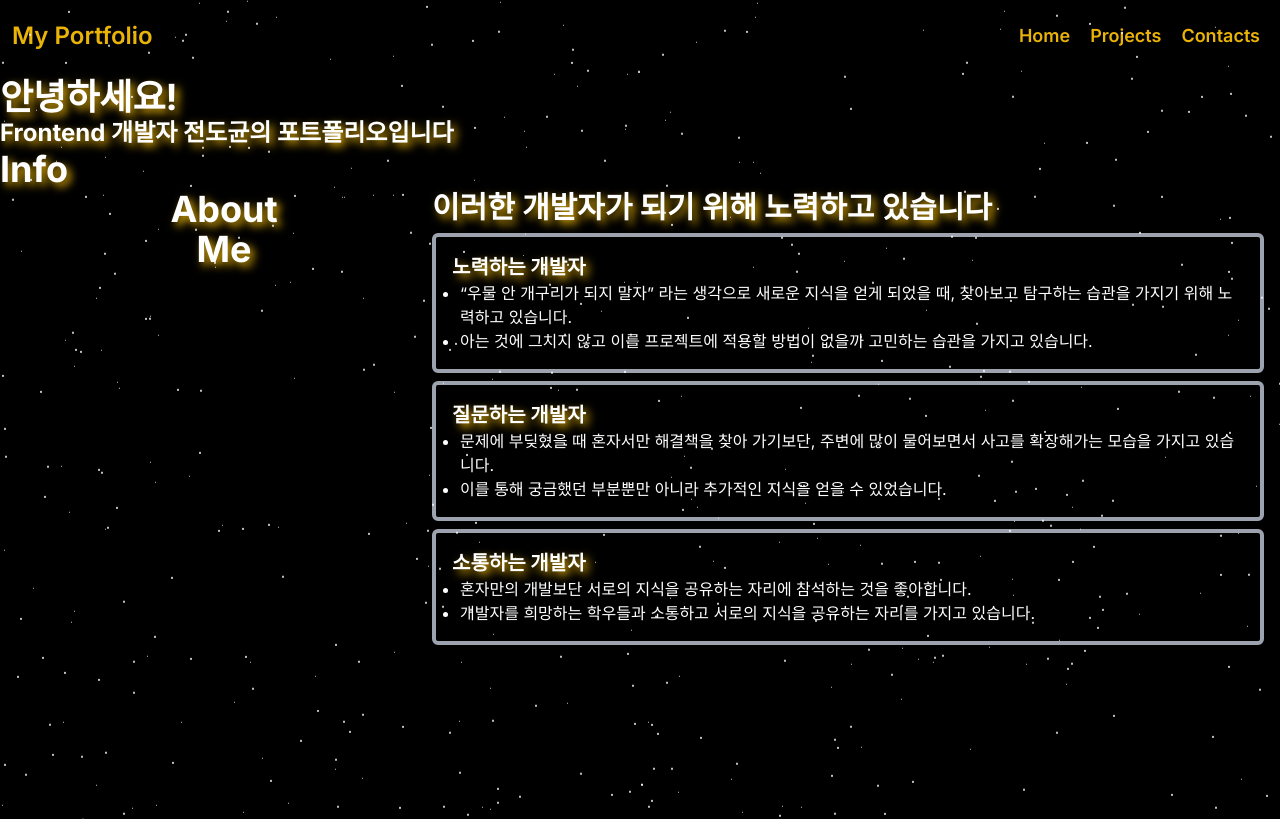
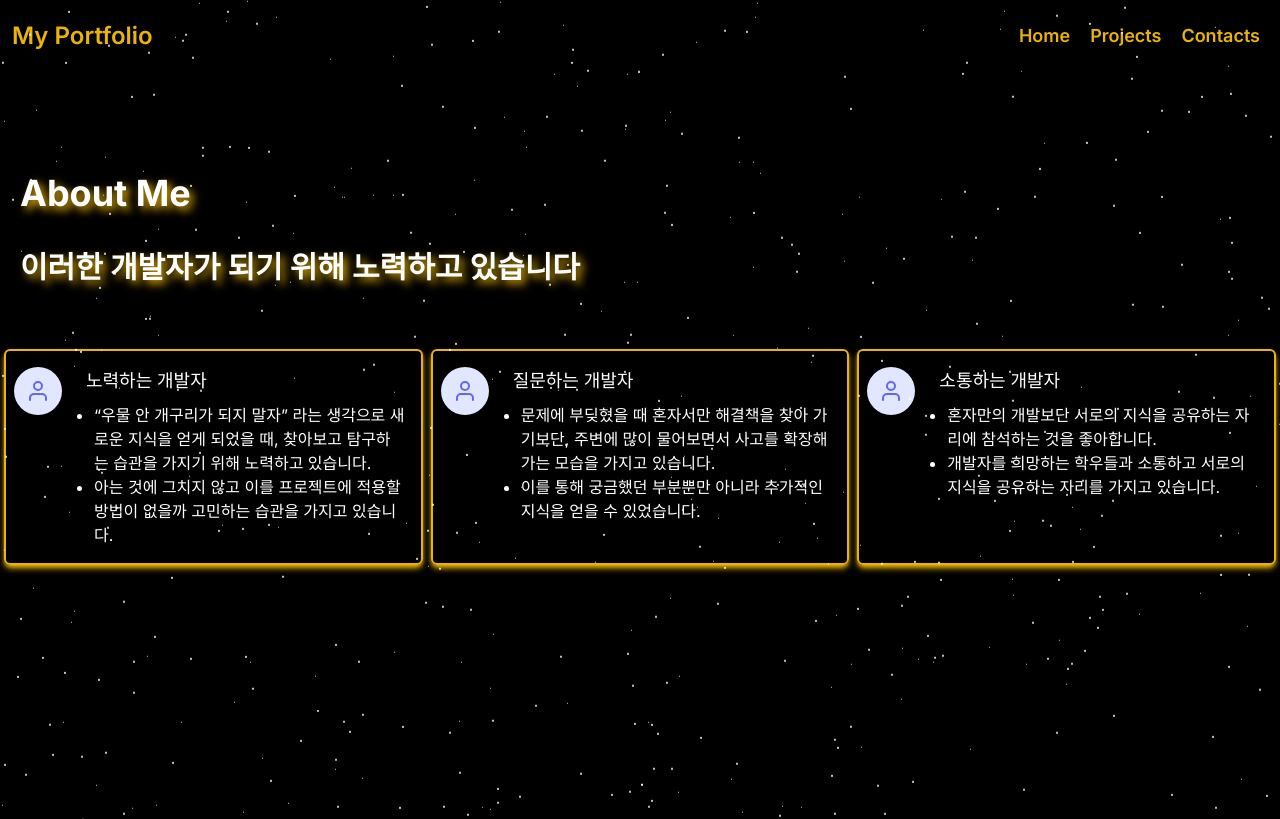
Before and after one commit to JeonDoGyun/NextJS_portfolio, a Next.js app: page / in a window 1280 px wide. Shown: the top 819 px of the page. Built offline with nearby package versions, Linux system fonts and the light colour scheme.

Commit message:
style: 개발자 특징 소개 카드 layout 변경

```diff
--- a/src/app/sections/IntroSection.tsx
+++ b/src/app/sections/IntroSection.tsx
@@ -4,28 +4,37 @@ import Banner from "../components/Banner";
 
 const IntroSection = () => {
   return (
-    <section className="h-screen rounded-3xl text-white">
-      <article className="introduction">
-        <Banner textSize="text-4xl">안녕하세요!</Banner>
-        <Banner textSize="text-2xl">
-          Frontend 개발자 전도균의 포트폴리오입니다
-        </Banner>
-      </article>
-      <article className="info">
-        <Banner textSize="text-4xl">Info</Banner>
-      </article>
-      <article className="about-me">
-        <div className="grid grid-cols-3 mx-4">
-          <div className="text-4xl col-span-1 flex flex-col text-center">
-            <Banner textSize="text-4xl">About</Banner>
-            <Banner textSize="text-4xl">Me</Banner>
-          </div>
-          <div className="text-area col-span-2">
+    <section className="body-font h-screen text-white">
+      <div className="container px-5 py-24 mx-auto">
+        <h1 className="sm:text-3xl text-2xl font-medium title-font mb-20">
+          <Banner textSize="text-4xl">About Me</Banner>
+          <br className="hidden sm:block" />
+          <div className="text-cneter">
             <Banner textSize="text-3xl">
               이러한 개발자가 되기 위해 노력하고 있습니다
             </Banner>
-            <div className="border-4 border-gray-400 rounded-md px-4 py-4 my-2">
-              <Banner textSize="text-xl">노력하는 개발자</Banner>
+          </div>
+        </h1>
+        <div className="flex flex-row sm:-m-4 -mx-4 -mb-10 -mt-4 md:space-y-0 space-y-6 w-auto gap-2">
+          <div className="p-2 py-4 md:w-1/3 flex border-2 border-yellow-500 shadow-md shadow-yellow-500 rounded-md">
+            <div className="w-12 h-12 inline-flex items-center justify-center rounded-full bg-indigo-100 text-indigo-500 mb-4 flex-shrink-0">
+              <svg
+                fill="none"
+                stroke="currentColor"
+                strokeLinecap="round"
+                strokeLinejoin="round"
+                strokeWidth="2"
+                className="w-6 h-6"
+                viewBox="0 0 24 24"
+              >
+                <path d="M20 21v-2a4 4 0 00-4-4H8a4 4 0 00-4 4v2" />
+                <circle cx="12" cy="7" r="4" />
+              </svg>
+            </div>
+            <div className="flex-grow pl-6">
+              <h2 className="text-lg title-font font-medium mb-2">
+                노력하는 개발자
+              </h2>
               <ul className="list-disc">
                 <li className="mx-2">
                   “우물 안 개구리가 되지 말자” 라는 생각으로 새로운 지식을 얻게
@@ -38,8 +47,26 @@ const IntroSection = () => {
                 </li>
               </ul>
             </div>
-            <div className="border-4 border-gray-400 rounded-md p-4 my-2">
-              <Banner textSize="text-xl">질문하는 개발자</Banner>
+          </div>
+          <div className="p-2 py-4 md:w-1/3 flex border-2 border-yellow-500 shadow-md shadow-yellow-500 rounded-md">
+            <div className="w-12 h-12 inline-flex items-center justify-center rounded-full bg-indigo-100 text-indigo-500 mb-4 flex-shrink-0">
+              <svg
+                fill="none"
+                stroke="currentColor"
+                strokeLinecap="round"
+                strokeLinejoin="round"
+                strokeWidth="2"
+                className="w-6 h-6"
+                viewBox="0 0 24 24"
+              >
+                <path d="M20 21v-2a4 4 0 00-4-4H8a4 4 0 00-4 4v2" />
+                <circle cx="12" cy="7" r="4" />
+              </svg>
+            </div>
+            <div className="flex-grow pl-6">
+              <h2 className="text-lg title-font font-medium mb-2">
+                질문하는 개발자
+              </h2>
               <ul className="list-disc">
                 <li className="mx-2">
                   문제에 부딪혔을 때 혼자서만 해결책을 찾아 가기보단, 주변에
@@ -51,8 +78,26 @@ const IntroSection = () => {
                 </li>
               </ul>
             </div>
-            <div className="border-4 border-gray-400 rounded-md p-4 my-2">
-              <Banner textSize="text-xl">소통하는 개발자</Banner>
+          </div>
+          <div className="p-2 py-4 md:w-1/3 flex border-2 border-yellow-500 shadow-md shadow-yellow-500 rounded-md">
+            <div className="w-12 h-12 inline-flex items-center justify-center rounded-full bg-indigo-100 text-indigo-500 mb-4 flex-shrink-0">
+              <svg
+                fill="none"
+                stroke="currentColor"
+                strokeLinecap="round"
+                strokeLinejoin="round"
+                strokeWidth="2"
+                className="w-6 h-6"
+                viewBox="0 0 24 24"
+              >
+                <path d="M20 21v-2a4 4 0 00-4-4H8a4 4 0 00-4 4v2" />
+                <circle cx="12" cy="7" r="4" />
+              </svg>
+            </div>
+            <div className="flex-grow pl-6">
+              <h2 className="text-lg title-font font-medium mb-2">
+                소통하는 개발자
+              </h2>
               <ul className="list-disc">
                 <li className="mx-2">
                   혼자만의 개발보단 서로의 지식을 공유하는 자리에 참석하는 것을
@@ -66,7 +111,7 @@ const IntroSection = () => {
             </div>
           </div>
         </div>
-      </article>
+      </div>
     </section>
   );
 };
```
